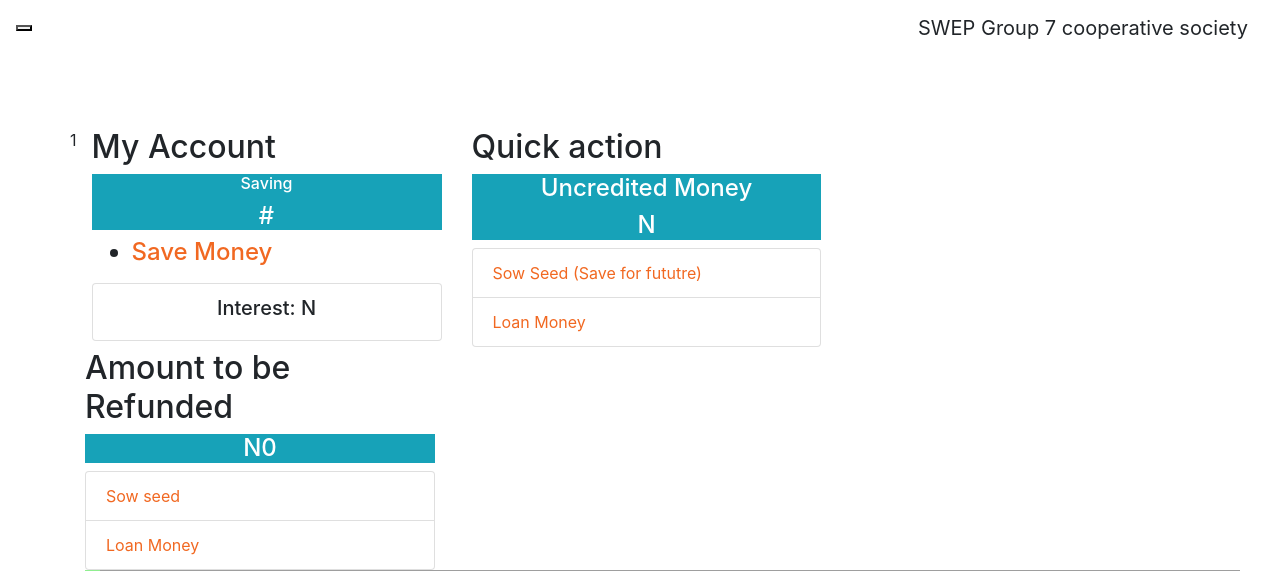
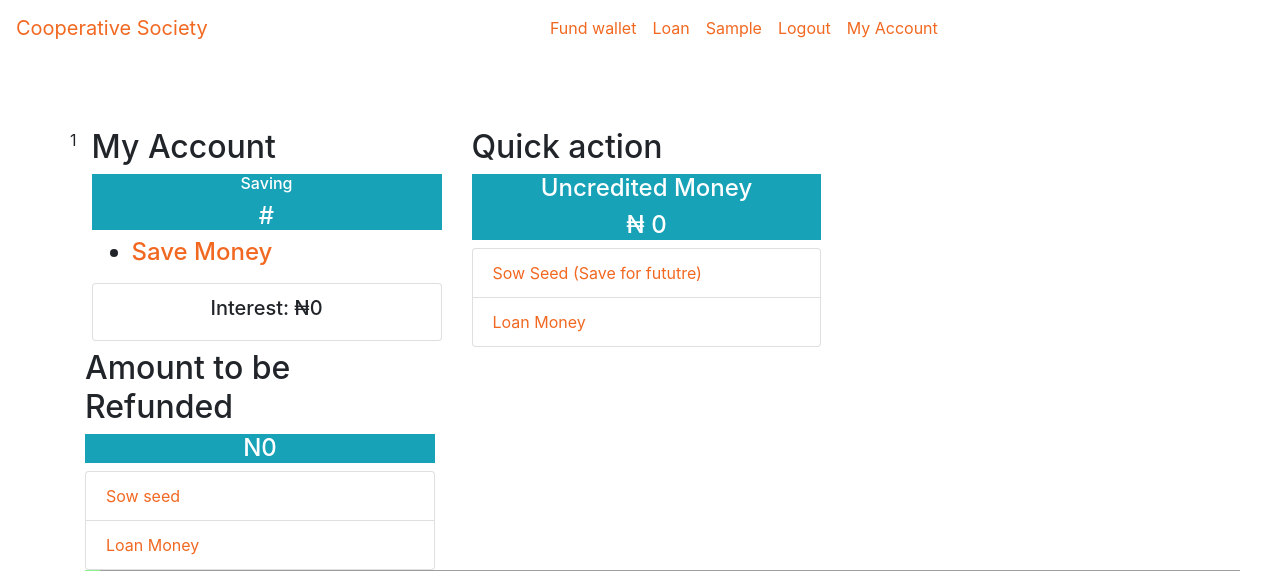
Before and after one commit to oluokunkabiru/Cooperative-system, a PHP site: page /dashboard.php in a window 1280 px wide. Shown: the top 571 px of the page. Run offline with PHP 8.4, Linux system fonts and the light colour scheme; the visitor is signed in with stand-in values (Sample User, id 1); data that the repository does not hold is empty; grey boxes are pictures that could not be loaded.

Commit message:
resolve dashboard errors

```diff
--- a/dashboard.php
+++ b/dashboard.php
@@ -4,10 +4,12 @@ if(isset($_SESSION['login']) && isset($_SESSION['username'])):
     $err_message="";
     include("database.php");
     $username=$_SESSION['username'];
-    $debt=    amount('loan',$username)['loan_borrowed']-amount('loan',$username)['loan_received'];
+    $debt=   count(amount('loan',$username)) > 0? amount('loan',$username)['loan_borrowed']-amount('loan',$username)['loan_received']:0;
+    $total=0;
+    if($debt){
     $interest=$debt*(4/100)*(amount('loan',$username)['last_loan_duration']);
     $total=$debt+$interest;
-
+    }
     if(isset($_GET['data'])){
       header('location:data.php');
     }
@@ -39,48 +41,11 @@ if(isset($_SESSION['login']) && isset($_SESSION['username'])):
         <meta charset="UTF-8">
         <meta name="viewport" content="width=device-width, initial-scale=1.0">
         <meta http-equiv="X-UA-Compatible" content="ie=edge">
-        <link rel="stylesheet" href="bootstrap/css/bootstrap.min.css" >
-
+<?php include('style.php') ?>
         <title>Dashboard</title>
       </head>
       <body>
-        <nav class="navbar navbar-inverse navbar-fixed-top">
-
-         <button  class="navbar-toggle" type="button" data-toggle="collapse" data-target=".navbar-collapse">
-           <!-- <span class="sr-only">Toggle navigation</span> -->
-           <span class="icon-bar"></span>
-           <span class="icon-bar"></span>
-           <span class="icon-bar"></span>
-           <span class="icon-bar"></span>
-         </button>
-         <span class="navbar-brand" >SWEP Group 7 cooperative society</span>
-
-         <div class="container">
-           <div class="navbar-collapse collapse">
-             <ul class="nav navbar-nav navbar-right">
-               <li class="active"><a href="fundAccount.php">Sow seed</a></li>
-               <li class="active"><a href="loan.php">Loan money</a></li>
-               <li class="dropdown">
-                <a href="#" class="dropdown-toggle" data-toggle="dropdown"><?php
-                echo $_SESSION['username']; ?>
-                <b class="caret"></b>
-                <ul class="dropdown-menu">
-                  <li ><a href="?logout">logout</a></li>
-                </ul>
-                <li style="background: red;"><a href="?logout">logout</a></li>
-
-
-
-
-              </ul>
-
-
-
-            </div>
-
-          </div>
-
-        </nav>
+        <?php include('header.php') ?>
         <br><br><br>
         <div class="container">
           <div class="row">
@@ -111,7 +76,8 @@ if(isset($_SESSION['login']) && isset($_SESSION['username'])):
                 </ul>
                 <ul class='list-group'>
                   <li class="list-group-item text-center">
-                   <h5> <?php echo 'Interest: N'.amount('interest_per_head',$username)['interest']; ?></h5>
+
+                   <h5> Interest: ₦<?php echo count(amount('interest_per_head',$username)) > 0 ? amount('interest_per_head',$username)['interest']:0; ?></h5>
                  </li>
                </ul>
              </h4>
@@ -123,7 +89,7 @@ if(isset($_SESSION['login']) && isset($_SESSION['username'])):
           <div class="panel panel-default">
             <div class="panel-body btn-info text-center">
               <h4 class="text-center">Uncredited Money</h4>
-              <h4  class="text-center">N <?php echo amount('temporary',$username)['tem_saving'];?></h4>
+              <h4  class="text-center">₦ <?php echo count(amount('temporary',$username))>0?amount('temporary',$username) ['tem_saving']:0;?></h4>
             </div>
             <ul class="list-group">
               <li class="list-group-item"><a href="?fundAccount">Sow Seed (Save for fututre)</a></li>
--- a/database.php
+++ b/database.php
@@ -75,7 +75,7 @@ function amount($table_name,$username){
   $sql_amount="SELECT *FROM $table_name WHERE username='$username'";
   $connection=mysqli_query($conn,$sql_amount);
   $get_amo=mysqli_fetch_array($connection,MYSQLI_ASSOC);
-  return $get_amo;
+  return isset($get_amo)?$get_amo:[];
 };
 
 //admin is this owner
```
